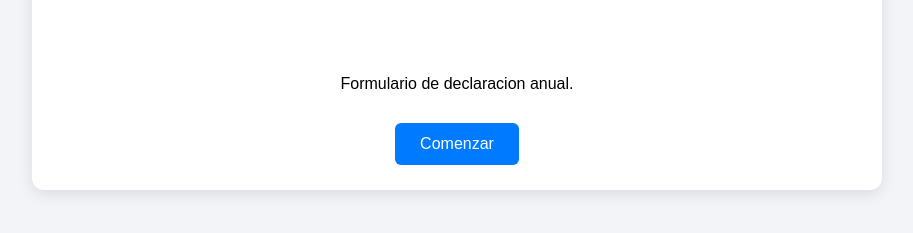
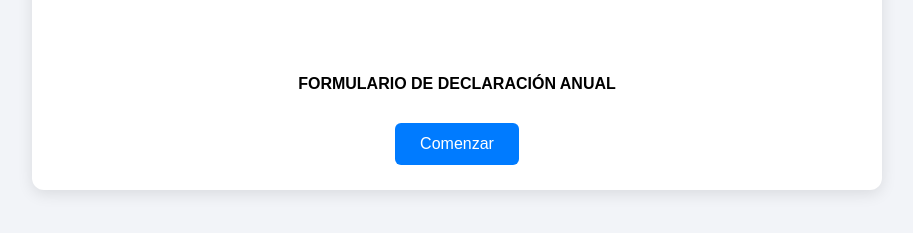
Before and after one commit to TZ3TG4R3L/Proyecto_Q, a plain HTML site: page index.html in a window 1280 px wide. Shown: the part 473-706 px from the top of the page, without its empty margins (183-1096 px from the left). Drawn offline with Linux system fonts and the light colour scheme.

Commit message:
index.html

```diff
--- a/index.html
+++ b/index.html
@@ -204,7 +204,7 @@
   <p style="margin-top:20px; text-align:center;">
     <br>
     <br>
-    Formulario de declaracion anual.
+    <strong>FORMULARIO DE DECLARACIÓN ANUAL</strong>
   </p>
   <button class="btn" onclick="mostrarPantalla(2)">Comenzar</button>
 </div>
```
